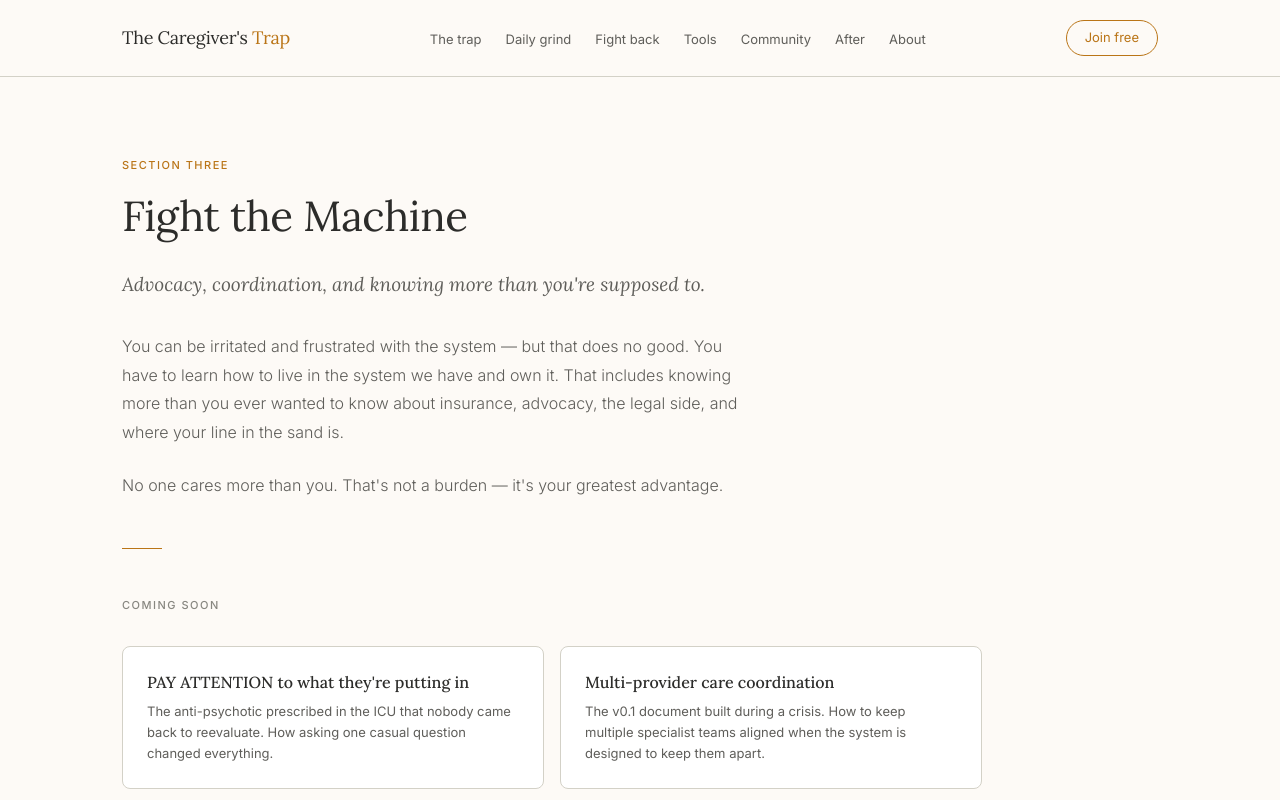
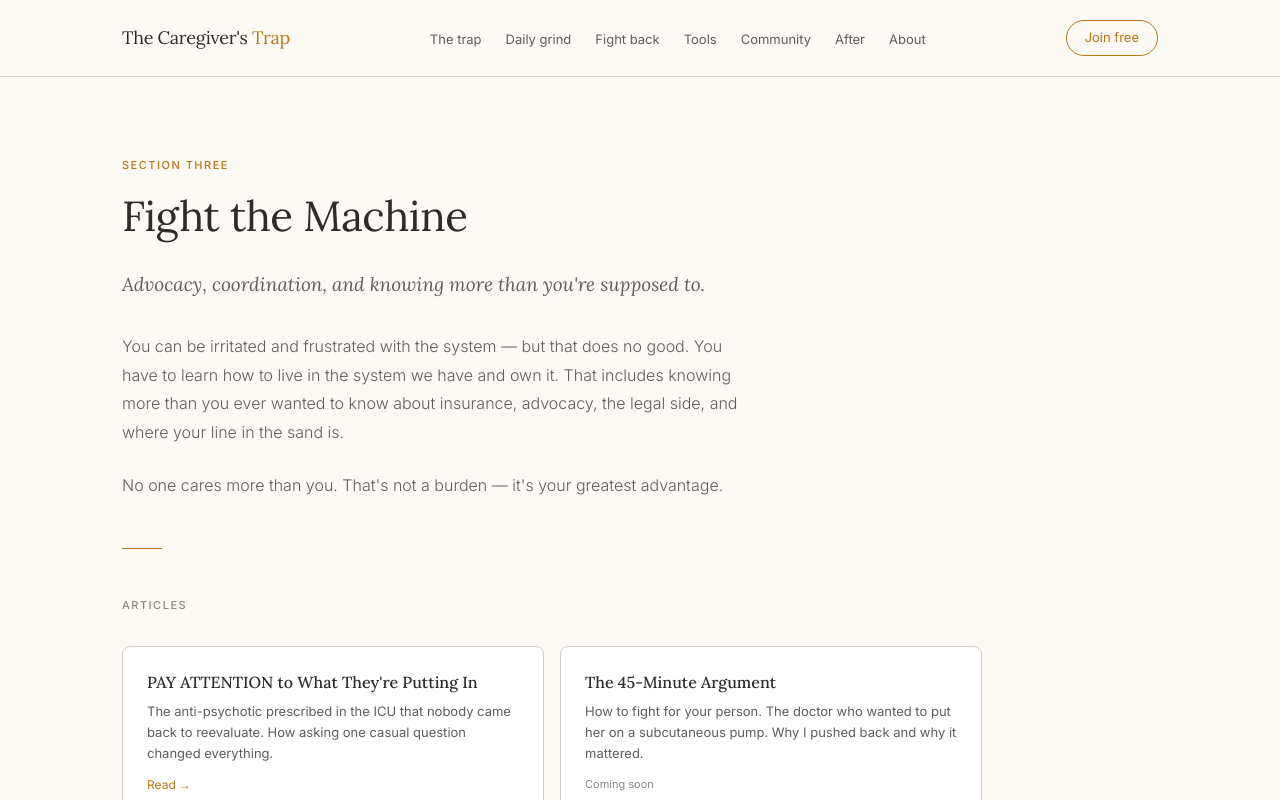
Before and after one commit to caseywsj/caregivertrap, a Next.js app: page /fight-back in a window 1280 px wide. Shown: the top 800 px of the page. Built offline with nearby package versions, Linux system fonts and the light colour scheme.

Commit message:
Update Fight Back section page with article links

```diff
--- a/app/fight-back/page.tsx
+++ b/app/fight-back/page.tsx
@@ -1,3 +1,4 @@
+"use client";
 import Nav from "../../components/Nav";
 import Footer from "../../components/Footer";
 import JoinCTA from "../../components/JoinCTA";
@@ -7,6 +8,7 @@ export default function FightBack() {
     <main style={{ fontFamily: "'Inter', sans-serif", background: "#FDFAF6", color: "#2C2C2A", minHeight: "100vh" }}>
       <Nav />
       <div style={{ maxWidth: "1100px", margin: "0 auto" }}>
+
         <section style={{ padding: "5rem 2rem 3rem", maxWidth: "680px" }}>
           <p style={{ fontSize: "11px", letterSpacing: "1.5px", textTransform: "uppercase" as const, color: "#BA7517", marginBottom: "1rem", fontWeight: 500 }}>
             Section three
@@ -29,21 +31,36 @@ export default function FightBack() {
 
         <section style={{ padding: "0 2rem 4rem" }}>
           <p style={{ fontSize: "11px", letterSpacing: "1.5px", textTransform: "uppercase" as const, color: "#888780", marginBottom: "2rem", fontWeight: 500 }}>
-            Coming soon
+            Articles
           </p>
           <div style={{ display: "grid", gridTemplateColumns: "repeat(auto-fit, minmax(280px, 1fr))", gap: "1rem", maxWidth: "860px" }}>
             {[
-              { title: "PAY ATTENTION to what they're putting in", desc: "The anti-psychotic prescribed in the ICU that nobody came back to reevaluate. How asking one casual question changed everything." },
-              { title: "Multi-provider care coordination", desc: "The v0.1 document built during a crisis. How to keep multiple specialist teams aligned when the system is designed to keep them apart." },
-              { title: "How to be a credible member of the care team", desc: "They don't want you there. Do it anyway. How to earn trust, ask the right questions, and push back without burning bridges." },
-              { title: "Rejected by three transplant centers", desc: "What to do when the answer is no. How to keep pushing when every institution says stop." },
-              { title: "Decoding the discharge process", desc: "The little d, the big D, the big red C. What hospital discharge actually looks like from the inside." },
-              { title: "The hyperspecific patient knowledge doc", desc: "Raynaud's and the pulse ox. Ultrasound-guided phlebotomy. The things only you know that save lives when you share them." },
+              { title: "PAY ATTENTION to What They're Putting In", desc: "The anti-psychotic prescribed in the ICU that nobody came back to reevaluate. How asking one casual question changed everything.", href: "/fight-back/pay-attention" },
+              { title: "The 45-Minute Argument", desc: "How to fight for your person. The doctor who wanted to put her on a subcutaneous pump. Why I pushed back and why it mattered.", href: null },
+              { title: "Multi-Provider Care Coordination", desc: "The v0.1 document built during a crisis. How to keep multiple specialist teams aligned when the system is designed to keep them apart.", href: null },
+              { title: "Rejected by Three Transplant Centers", desc: "What to do when the answer is no. How to keep pushing when every institution says stop.", href: null },
+              { title: "Decoding the Discharge Process", desc: "The little d, the big D, the big red C. What hospital discharge actually looks like from the inside.", href: null },
+              { title: "The Coordination Gap", desc: "What happens when providers don't talk to each other. The amlodipine story. The limits of advocacy and the honest reckoning with what it can and cannot prevent.", href: null },
             ].map((item, i) => (
-              <div key={i} style={{ padding: "1.5rem", border: "0.5px solid #D3D1C7", borderRadius: "8px", background: "#fff" }}>
-                <p style={{ fontFamily: "'Lora', serif", fontSize: "16px", fontWeight: 500, color: "#2C2C2A", marginBottom: "0.5rem", lineHeight: 1.4 }}>{item.title}</p>
-                <p style={{ fontSize: "13px", color: "#5F5E5A", lineHeight: 1.6 }}>{item.desc}</p>
-              </div>
+              item.href ? (
+                <a key={i} href={item.href} style={{ textDecoration: "none" }}>
+                  <div
+                    style={{ padding: "1.5rem", border: "0.5px solid #D3D1C7", borderRadius: "8px", background: "#fff", cursor: "pointer" }}
+                    onMouseEnter={(e) => (e.currentTarget as HTMLDivElement).style.borderColor = "#BA7517"}
+                    onMouseLeave={(e) => (e.currentTarget as HTMLDivElement).style.borderColor = "#D3D1C7"}
+                  >
+                    <p style={{ fontFamily: "'Lora', serif", fontSize: "16px", fontWeight: 500, color: "#2C2C2A", marginBottom: "0.5rem", lineHeight: 1.4 }}>{item.title}</p>
+                    <p style={{ fontSize: "13px", color: "#5F5E5A", lineHeight: 1.6, marginBottom: "0.75rem" }}>{item.desc}</p>
+                    <p style={{ fontSize: "12px", color: "#BA7517" }}>Read →</p>
+                  </div>
+                </a>
+              ) : (
+                <div key={i} style={{ padding: "1.5rem", border: "0.5px solid #D3D1C7", borderRadius: "8px", background: "#fff" }}>
+                  <p style={{ fontFamily: "'Lora', serif", fontSize: "16px", fontWeight: 500, color: "#2C2C2A", marginBottom: "0.5rem", lineHeight: 1.4 }}>{item.title}</p>
+                  <p style={{ fontSize: "13px", color: "#5F5E5A", lineHeight: 1.6, marginBottom: "0.75rem" }}>{item.desc}</p>
+                  <p style={{ fontSize: "11px", color: "#888780" }}>Coming soon</p>
+                </div>
+              )
             ))}
           </div>
         </section>
@@ -58,6 +75,7 @@ export default function FightBack() {
             — Casey King, The Caregiver&apos;s Trap
           </cite>
         </section>
+
       </div>
       <Footer />
     </main>
```
